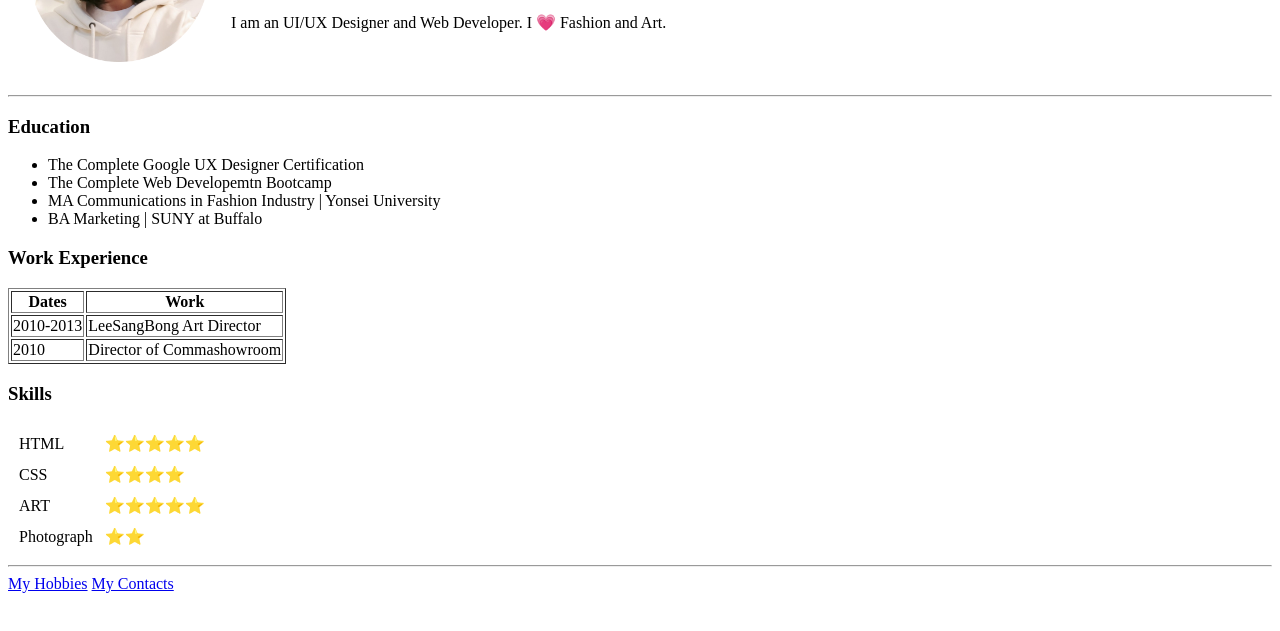
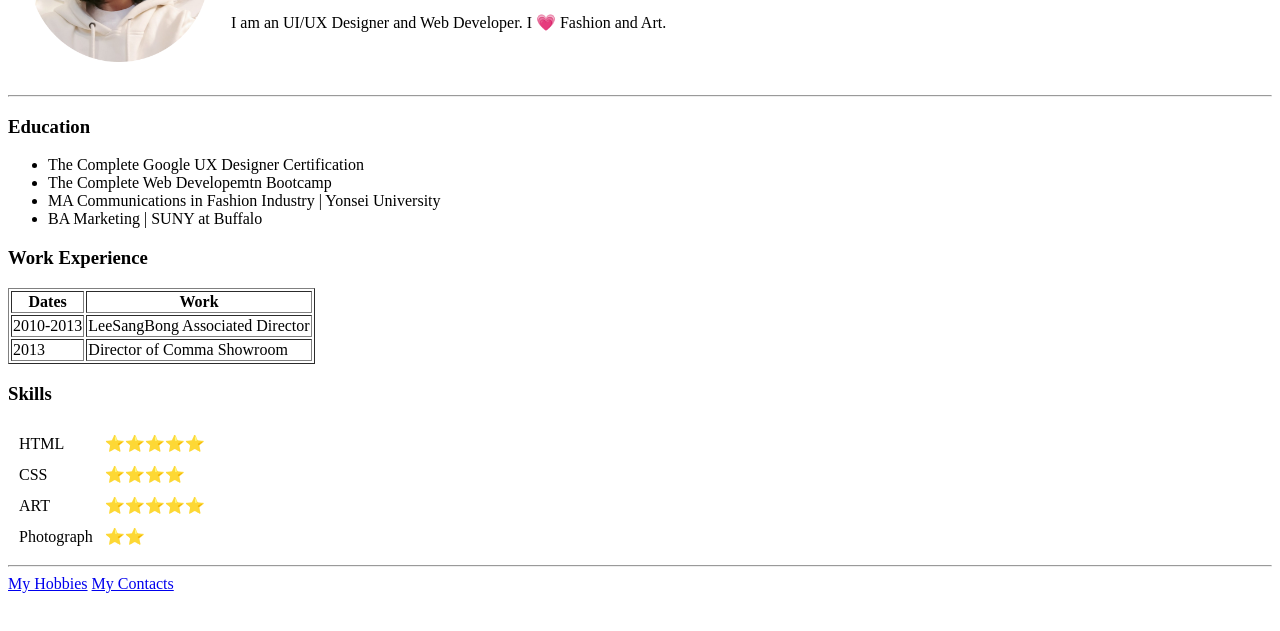
Before and after one commit to aprilohnyc/CV, a plain HTML site: page index.html in a window 1280 px wide. Shown: the part 147-778 px from the top of the page. Drawn offline with Linux system fonts and the light colour scheme.

Commit message:
Update index.html

```diff
--- a/index.html
+++ b/index.html
@@ -33,11 +33,11 @@
          <tbody>
              <tr>
                  <td>2010-2013</td>
-                 <td>LeeSangBong Art Director</td>
+                 <td>LeeSangBong Associated Director</td>
              </tr>
              <tr>
-                 <td>2010</td>
-                 <td>Director of Commashowroom</td>
+                 <td>2013</td>
+                 <td>Director of Comma Showroom</td>
              </tr>
          </tbody>
      </table>
```
